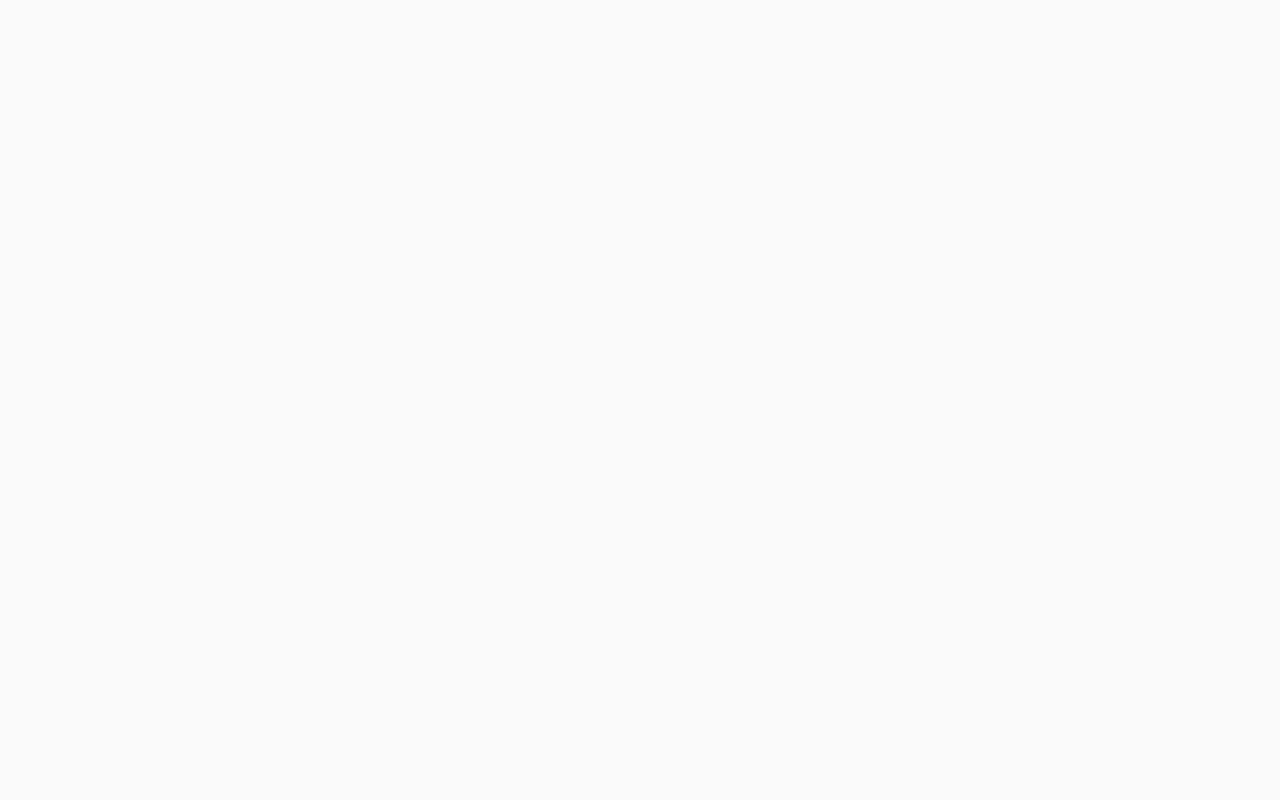
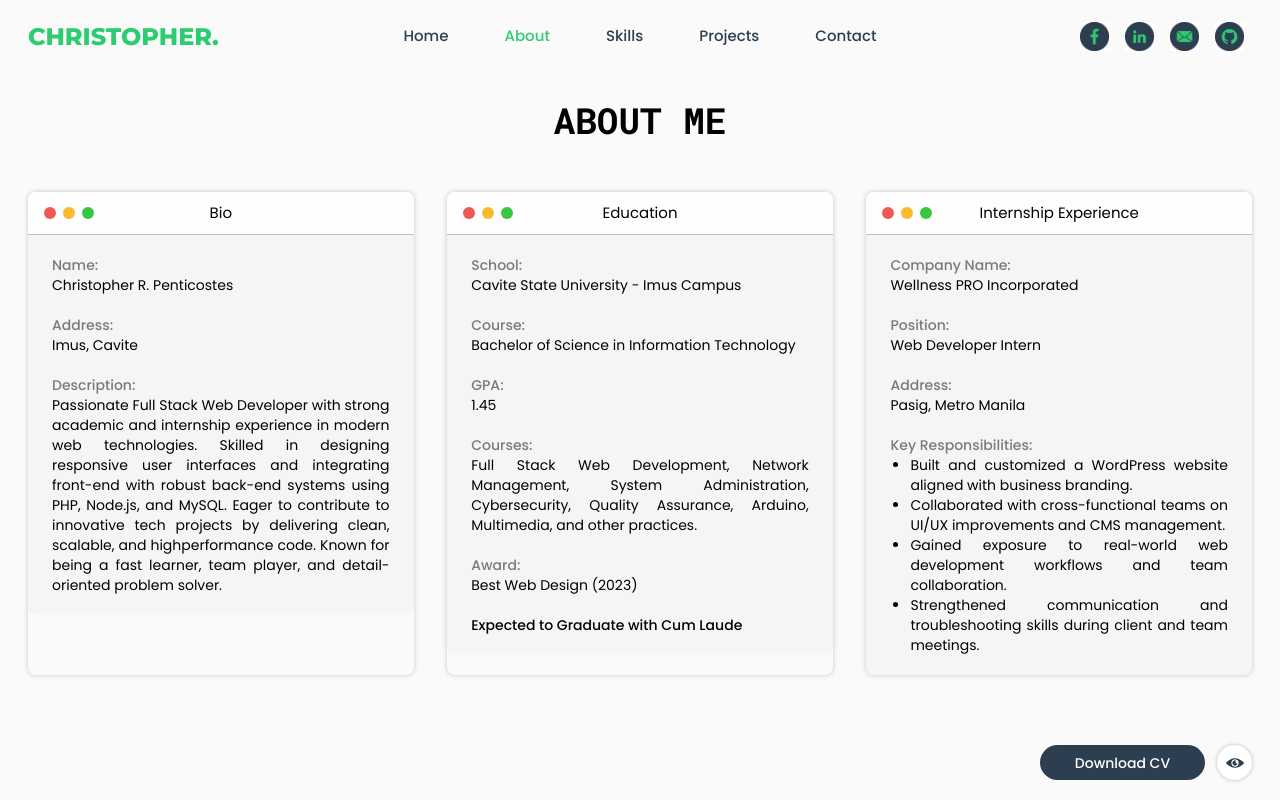
Before and after one commit to Christopher-Penticostes/Christopher-Portfolio, a React (Create React App) app: page /Christopher-Portfolio/about in a window 1280 px wide. Before the commit this address had no page. Built offline with nearby package versions, Linux system fonts and the light colour scheme.

Commit message:
Follow-up commit

```diff
--- a/package.json
+++ b/package.json
@@ -8,6 +8,7 @@
     "@testing-library/jest-dom": "^6.6.4",
     "@testing-library/react": "^16.3.0",
     "@testing-library/user-event": "^13.5.0",
+    "aos": "^2.3.4",
     "react": "^19.1.1",
     "react-dom": "^19.1.1",
     "react-icons": "^5.5.0",
--- a/public/index.html
+++ b/public/index.html
@@ -3,6 +3,7 @@
   <head>
     <meta charset="utf-8" />
     <link rel="icon" href="%PUBLIC_URL%/favicon.ico" />
+     <link rel="stylesheet" href="https://unpkg.com/aos@next/dist/aos.css" />
     <meta name="viewport" content="width=device-width, initial-scale=1" />
     <meta name="theme-color" content="#000000" />
     <meta
@@ -39,5 +40,13 @@
       To begin the development, run `npm start` or `yarn start`.
       To create a production bundle, use `npm run build` or `yarn build`.
     -->
+
+    <script src="https://unpkg.com/aos@next/dist/aos.js"></script>
+    <script>
+      AOS.init({
+        duration: 1000,
+        once: true,
+      });
+    </script>
   </body>
 </html>
--- a/src/App.js
+++ b/src/App.js
@@ -1,12 +1,14 @@
 import React from 'react'
 import {Routes, Route} from 'react-router-dom'
 import Home from './components/Home';
+import About from './routes/About';
 
 function App() {
   return (
     <>
       <Routes>
         <Route path='/' element={<Home />}/>
+        <Route path='/about' element={<About />}/>
       </Routes>
     </>
   );
--- /dev/null
+++ b/src/components/Aboutme.jsx
@@ -0,0 +1,79 @@
+import React from 'react'
+
+const Aboutme = () => {
+  return (
+    <div className='max-w-[1550px] mx-auto px-7'>
+        <h1 data-aos="fade-zoom-in" className='text-[36px] font-bold font-roboto-mono uppercase mt-[20px] mb-[45px] text-center'>About Me</h1>
+        <div className='flex justify-between max-lg:flex-col max-lg:gap-[30px] max-lg:mb-[70px]'>
+            <div data-aos="fade-up" data-aos-duration="600" className='w-[31.5%] shadow-[0_0_4px_1px_rgb(0,0,0,0.15)] rounded-lg max-lg:w-[100%]'>
+                <div className='flex justify-center items-center w-full bg-[#FEFEFE] border-b-[1px] border-black/25 rounded-t-lg h-[43px] relative'>
+                    <div className='flex gap-[7px] absolute left-4 top-1/2 -translate-y-1/2'>
+                        <div className='bg-[#F05953] aspect-square w-[12px] rounded-full'></div>
+                        <div className='bg-[#F6BC2D] aspect-square w-[12px] rounded-full'></div>
+                        <div className='bg-[#39C640] aspect-square w-[12px] rounded-full'></div>
+                    </div>
+                    <p className='text-[15px]'>Bio</p>
+                </div>
+                <div className='bg-[#F5F5F5] rounded-b-lg px-6 py-5'>
+                    <p className='text-sm font-medium text-black/50'>Name:</p>
+                    <p className='text-sm'>Christopher R. Penticostes</p>
+                    <p className='text-sm font-medium text-black/50 mt-[20px]'>Address:</p>
+                    <p className='text-sm'>Imus, Cavite</p>
+                    <p className='text-sm font-medium text-black/50 mt-[20px]'>Description:</p>
+                    <p className='text-sm text-justify'>Passionate Full Stack Web Developer with strong academic and internship experience in modern web technologies. Skilled in designing responsive user interfaces and integrating front-end with robust back-end systems using PHP, Node.js, and MySQL. Eager to contribute to innovative tech projects by delivering clean, scalable, and highperformance code. Known for being a fast learner, team player, and detail-oriented problem solver.</p>
+                </div>
+            </div>
+            <div data-aos="fade-up" data-aos-duration="800" className='w-[31.5%] shadow-[0_0_4px_1px_rgb(0,0,0,0.15)] rounded-lg max-lg:w-[100%]'>
+                <div className='flex justify-center items-center w-full bg-[#FEFEFE] border-b-[1px] border-black/25 rounded-t-lg h-[43px] relative'>
+                    <div className='flex gap-[7px] absolute left-4 top-1/2 -translate-y-1/2'>
+                        <div className='bg-[#F05953] aspect-square w-[12px] rounded-full'></div>
+                        <div className='bg-[#F6BC2D] aspect-square w-[12px] rounded-full'></div>
+                        <div className='bg-[#39C640] aspect-square w-[12px] rounded-full'></div>
+                    </div>
+                    <p className='text-[15px]'>Education</p>
+                </div>
+                <div className='bg-[#F5F5F5] rounded-b-lg px-6 py-5'>
+                    <p className='text-sm font-medium text-black/50'>School:</p>
+                    <p className='text-sm'>Cavite State University - Imus Campus</p>
+                    <p className='text-sm font-medium text-black/50 mt-[20px]'>Course:</p>
+                    <p className='text-sm'>Bachelor of Science in Information Technology</p>
+                    <p className='text-sm font-medium text-black/50 mt-[20px]'>GPA:</p>
+                    <p className='text-sm'>1.45</p>
+                    <p className='text-sm font-medium text-black/50 mt-[20px]'>Courses:</p>
+                    <p className='text-sm text-justify'>Full Stack Web Development, Network Management, System Administration, Cybersecurity, Quality Assurance, Arduino, Multimedia, and other practices.</p>
+                    <p className='text-sm font-medium text-black/50 mt-[20px]'>Award:</p>
+                    <p className='text-sm'>Best Web Design (2023)</p>
+                    <p className='text-sm mt-[20px] font-medium'>Expected to Graduate with Cum Laude</p>
+                </div>
+            </div>
+            <div data-aos="fade-up" data-aos-duration="1000" className='w-[31.5%] shadow-[0_0_4px_1px_rgb(0,0,0,0.15)] rounded-lg max-lg:w-[100%]'>
+                <div className='flex justify-center items-center w-full bg-[#FEFEFE] border-b-[1px] border-black/25 rounded-t-lg h-[43px] relative'>
+                    <div className='flex gap-[7px] absolute left-4 top-1/2 -translate-y-1/2'>
+                        <div className='bg-[#F05953] aspect-square w-[12px] rounded-full'></div>
+                        <div className='bg-[#F6BC2D] aspect-square w-[12px] rounded-full'></div>
+                        <div className='bg-[#39C640] aspect-square w-[12px] rounded-full'></div>
+                    </div>
+                    <p className='text-[15px]'>Internship Experience</p>
+                </div>
+                <div className='bg-[#F5F5F5] rounded-b-lg px-6 py-5'>
+                    <p className='text-sm font-medium text-black/50'>Company Name:</p>
+                    <p className='text-sm'>Wellness PRO Incorporated</p>
+                    <p className='text-sm font-medium text-black/50 mt-[20px]'>Position:</p>
+                    <p className='text-sm'>Web Developer Intern</p>
+                    <p className='text-sm font-medium text-black/50 mt-[20px]'>Address:</p>
+                    <p className='text-sm'>Pasig, Metro Manila</p>
+                    <p className='text-sm font-medium text-black/50 mt-[20px]'>Key Responsibilities:</p>
+                    <ul className='list-disc pl-5 text-sm text-justify'>
+                        <li>Built and customized a WordPress website aligned with business branding.</li>
+                        <li>Collaborated with cross-functional teams on UI/UX improvements and CMS management.</li>
+                        <li>Gained exposure to real-world web development workflows and team collaboration.</li>
+                        <li>Strengthened communication and troubleshooting skills during client and team meetings.</li>
+                    </ul>
+                </div>
+            </div>
+        </div>
+    </div>
+  )
+}
+
+export default Aboutme
--- /dev/null
+++ b/src/components/FloatResume.jsx
@@ -0,0 +1,16 @@
+import React from 'react'
+import viewCV from '../assets/eye.png'
+import resume from '../assets/Resume.pdf'
+
+const FloatResume = () => {
+  return (
+    <div className='max-w-[1550px] mx-auto px-7'>
+        <div className='fixed bottom-5 right-7 z-50 flex items-center gap-3'>
+            <a href={resume} download="Christopher-Penticostes_Resume.pdf" className='flex items-center justify-center bg-[#2C3E50] h-[35px] w-[165px] rounded-full text-white font-medium text-sm ease-in-out duration-300 hover:bg-[#2ECC71] hover:shadow-lg'>Download CV</a>
+            <button onClick={() => window.open(resume, "_blank")} className='flex items-center justify-center bg-white aspect-square w-[35px] rounded-full shadow-[0_0_4px_rgba(0,0,0,0.25)] ease-in-out duration-300 hover:shadow-[0_0_4px_rgba(0,0,0,0.75)]'><img src={viewCV} alt='View CV' className='h-[18px]'/></button>
+        </div>
+    </div>
+  )
+}
+
+export default FloatResume
--- a/src/components/Hero.jsx
+++ b/src/components/Hero.jsx
@@ -10,12 +10,12 @@ import { ReactTyped } from "react-typed"
 
 const Hero = () => {
   return (
-    <div className='flex justify-center items-center lg:h-[90.4vh] max-w-[1550px] mx-auto px-7'>
+    <div className='flex justify-center items-center lg:h-[calc(100dvh-10vh)] max-w-[1550px] mx-auto px-7'>
         <div className='flex gap-[95px] max-lg:flex-col max-md:gap-[55px] max-sm:mb-[30px]'>
-            <div className='flex items-center max-lg:justify-center max-lg:mt-[80px] max-md:mt-[50px]'>
+            <div data-aos="fade-right" className='flex items-center max-lg:justify-center max-lg:mt-[80px] max-md:mt-[50px]'>
                 <img src={myPhoto} alt="Christopher" className='rounded-full object-cover object-[50%_20%] aspect-square w-[419px] max-md:w-[419px] max-sm:w-[240px]'/>
             </div>
-            <div className='flex justify-center flex-col max-lg:items-center'>
+            <div data-aos="fade-left" className='flex justify-center flex-col max-lg:items-center'>
                 <div className='flex items-center gap-[6px] mb-[15px] max-md:mb-[5px]'>
                     <p className='font-medium text-[22px] text-[#4F4F4F] font-roboto-condensed max-md:text-[16px]'>Hi! I'm </p>
                     <ReactTyped strings={['A Tech Enthusiast', 'An Aspiring Web Developer']} typeSpeed={120} backSpeed={140} loop className='font-medium text-[22px] bg-gradient-to-l from-lime-500 to-emerald-400 bg-clip-text text-transparent font-roboto-condensed max-md:text-[16px]' />
--- a/src/components/Home.js
+++ b/src/components/Home.js
@@ -4,7 +4,7 @@ import Hero from './Hero'
 
 const Home = () => {
   return (
-    <div>
+    <div className='lg:h-[100dvh] lg:overflow-hidden'>
       <Navbar />
       <Hero />
     </div>
--- a/src/components/Navbar.jsx
+++ b/src/components/Navbar.jsx
@@ -14,7 +14,7 @@ const Navbar = () => {
   }
 
   return (
-    <div className='flex justify-between items-center h-[70px] max-w-[1550px] mx-auto px-7 sticky top-0 bg-gradient-to-b from-[#FAFAFA] from-15% via-[#FAFAFA]/50 via-65% to-[#FAFAFA]/0 to-90%'>
+    <div className='flex justify-between items-center h-[73px] max-w-[1550px] mx-auto px-7 sticky top-0 bg-gradient-to-b from-[#FAFAFA] from-15% via-[#FAFAFA]/50 via-65% to-[#FAFAFA]/0 to-90% z-50'>
       <div className="w-[33%]">
         <Link to='/'><h1 className='text-2xl font-extrabold uppercase font-montserrat text-[#2ECC71]'>Christopher.</h1></Link>
       </div>
--- /dev/null
+++ b/src/routes/About.js
@@ -0,0 +1,16 @@
+import React from 'react'
+import Navbar from '../components/Navbar'
+import Aboutme from '../components/Aboutme'
+import FloatResume from '../components/FloatResume'
+
+const About = () => {
+  return (
+    <div className='lg:h-[100dvh] lg:overflow-hidden'>
+      <Navbar />
+      <Aboutme />
+      <FloatResume />
+    </div>
+  )
+}
+
+export default About
```
Also changed, not shown: 1 other file (tests, documents, lock files or other folders).
